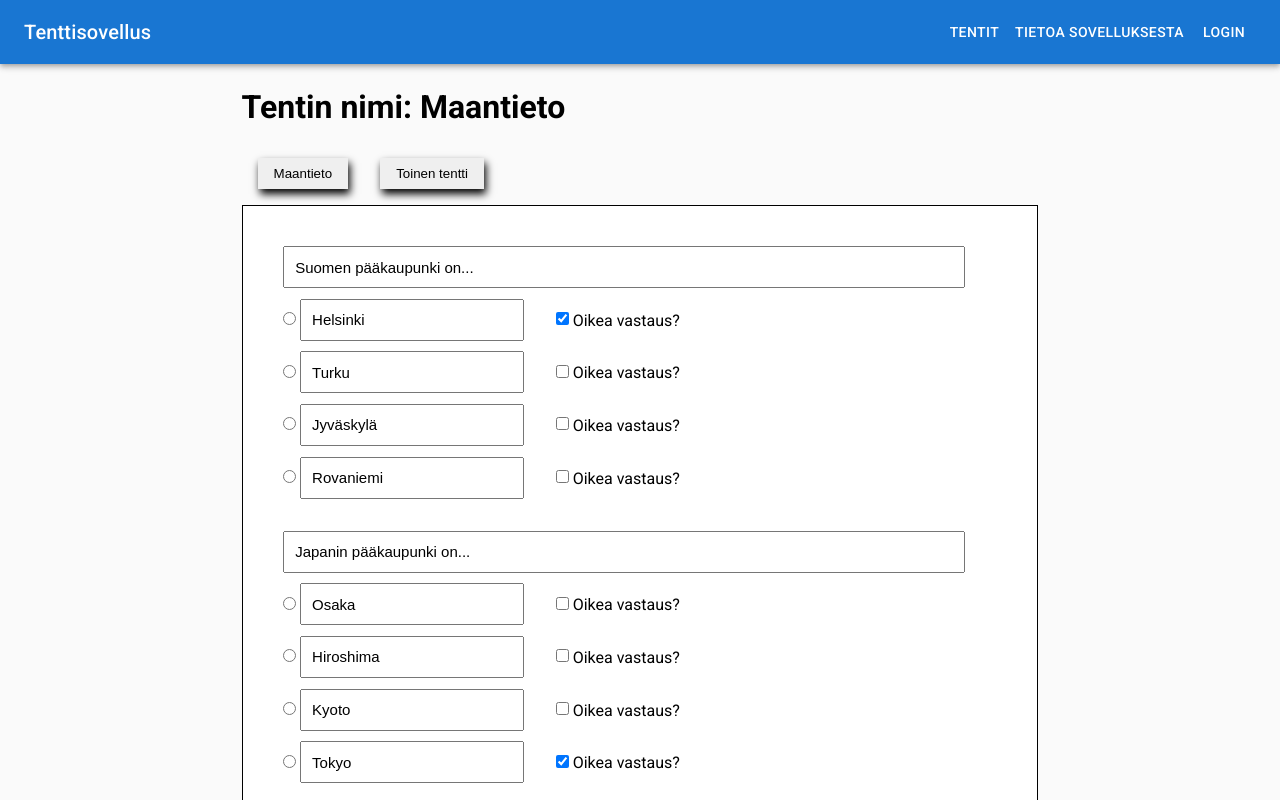
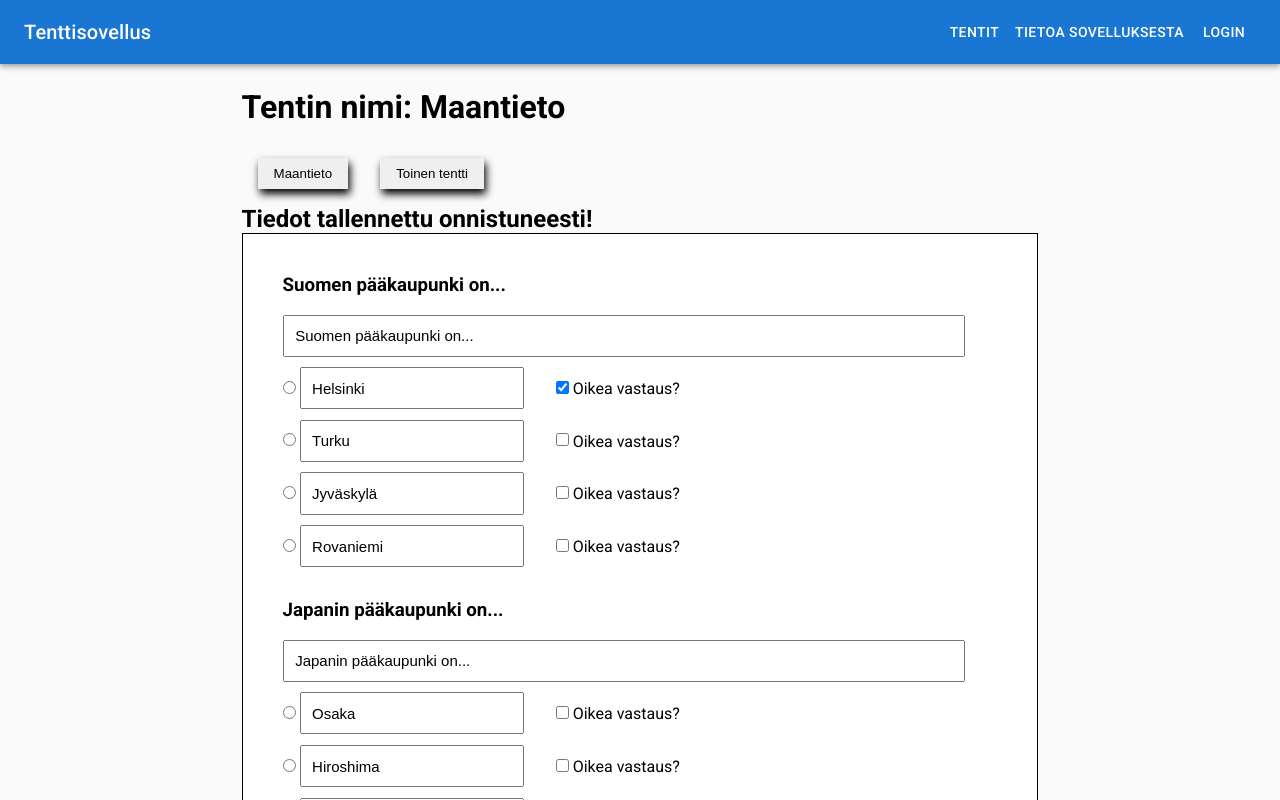
Before and after one commit to torastrengel/fullstack2022koulutus, a React (Create React App) app in the folder tenttisovellus/: page / in a window 1280 px wide. Shown: the top 800 px of the page. Built offline with nearby package versions, Linux system fonts and the light colour scheme.

Commit message:
Ajastimen ensimmäinen implementointi

```diff
--- a/tenttisovellus/src/MainContent.js
+++ b/tenttisovellus/src/MainContent.js
@@ -1,5 +1,6 @@
 import { useState, useReducer, useEffect } from 'react';
 import Tentti from './Tentti';
+import SaveAlert from './SaveAlert';
 import { tentit } from './tentit';
 
 const reducer = (state, action) => {
@@ -38,6 +39,9 @@
       kopio[action.payload.valittuTentti].tallennetaanko =
         action.payload.tallennetaanko;
       return kopio;
+    case 'TALLENNETAAN':
+      kopio[action.payload.valittuTentti].dataSaved = action.payload.dataSaved;
+      return kopio;
     default:
       throw new Error(
         'Joko actionia ei ole määritetty tai suoritit jotain uskomatonta'
@@ -48,7 +52,8 @@
 const MainContent = () => {
   const [tentteja, dispatch] = useReducer(reducer, tentit);
   const [valittuTentti, setValittuTentti] = useState(0);
-  const [opiskelijaNakyma, setOpiskelijaNakyma] = useState(false);
+  const [opiskelijaNakyma, setOpiskelijaNakyma] = useState(true);
+  const [timerId, setTimerId] = useState('');
 
   useEffect(() => {
     const tenttiData = localStorage.getItem('tenttidata');
@@ -63,11 +68,19 @@
     }
   }, []);
 
+  //localStorageen ei tallenneta mitään äpin älyyn liittyvää dataa. Puhtaasti vain tenttiin liittyvät datat talteen - EI MUUTA!!!
+
   useEffect(() => {
-    console.log('Tenttilista muuttui, tallennetaan koko lista uudestaan');
-    if (tentteja[valittuTentti].tallennetaanko) {
+    console.log(tentteja[valittuTentti].tallennetaanko);
+    if (tentteja[valittuTentti].tallennetaanko && !timerId) {
+      console.log('Tenttilista muuttui');
+      if (tentteja[valittuTentti].dataSaved === false) {
+        dispatch({
+          type: 'TALLENNETAAN',
+          payload: { valittuTentti: valittuTentti, dataSaved: true },
+        });
+        const timeoutId = setTimeout(() => {
           localStorage.setItem('tenttidata', JSON.stringify(tentteja));
-
           dispatch({
             type: 'PÄIVITÄ_TALLENNUS',
             payload: {
@@ -75,6 +88,15 @@
               valittuTentti: valittuTentti,
             },
           });
+          dispatch({
+            type: 'TALLENNETAAN',
+            payload: { valittuTentti: valittuTentti, dataSaved: false },
+          });
+          setTimerId('');
+          clearTimeout(timeoutId);
+        }, 5000);
+        setTimerId(timeoutId);
+      }
     }
   }, [tentteja[valittuTentti].tallennetaanko]);
 
@@ -83,6 +105,8 @@
 
     setValittuTentti(tenttinumero);
   };
+
+  //Kun applikaation state tallennetaan, tallennetaanko muuttuja voi olla jo alustavasti true arvossa
 
   return (
     <div className="main-content">
@@ -103,7 +127,7 @@
           </button>
         ))}
       </div>
-
+      {!timerId && <SaveAlert />}
       <Tentti
         tentteja={tentteja[valittuTentti]}
         valittuTentti={valittuTentti}
--- /dev/null
+++ b/tenttisovellus/src/SaveAlert.js
@@ -0,0 +1,9 @@
+const SaveAlert = () => {
+  return (
+    <div>
+      <h2>Tiedot tallennettu onnistuneesti!</h2>
+    </div>
+  );
+};
+
+export default SaveAlert;
--- a/tenttisovellus/src/tentit.js
+++ b/tenttisovellus/src/tentit.js
@@ -2,6 +2,7 @@
   {
     nimi: 'Maantieto',
     tallennetaanko: false,
+    dataSaved: false,
     tentti: [
       {
         kysymys: 'Suomen pääkaupunki on...',
@@ -33,6 +34,7 @@
   {
     nimi: 'Toinen tentti',
     tallennetaanko: false,
+    dataSaved: false,
     tentti: [
       {
         kysymys: 'Hauki on kala.',
```
Lines whose indentation alone changed are shown as unchanged.
